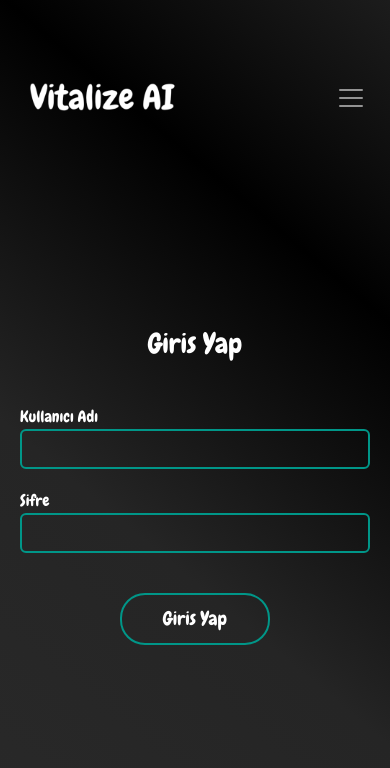
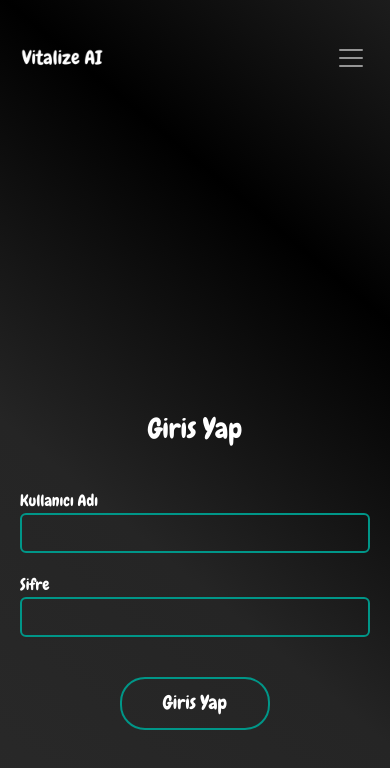
Before and after one commit to SerdarDayicik/vitalize_ai, a plain HTML site: page login/login.html in a window 390 px wide. Drawn offline with nearby package versions, Linux system fonts and the light colour scheme.

Commit message:
New Style Update

```diff
--- a/login/login.html
+++ b/login/login.html
@@ -23,7 +23,7 @@
 		<nav class="navbar navbar-dark navbar-expand-lg bg-transparent">
 			<div class="container">
 				<!-- Logo -->
-				<a href="../index.html"><img src="../img/logo.png" alt="logo" class="logo" width="180px"></a>
+				<a href="../index.html"><img src="../img/logo.png" alt="logo" class="logo" width="100px"></a>
 			  <!-- Toggle Btn -->
 			  <button class="navbar-toggler shadow-none border-0" type="button" data-bs-toggle="offcanvas" data-bs-target="#offcanvasNavbar" aria-controls="offcanvasNavbar">
 				<span class="navbar-toggler-icon"></span>
--- a/login/style.css
+++ b/login/style.css
@@ -63,6 +63,6 @@ body {
     }
 
     .content{
-        top: 60%;
+        top: 70%;
     }
 }
```
Also changed, not shown: index.html (+1 -1 lines), signup/signUp.html (+1 -1 lines).
